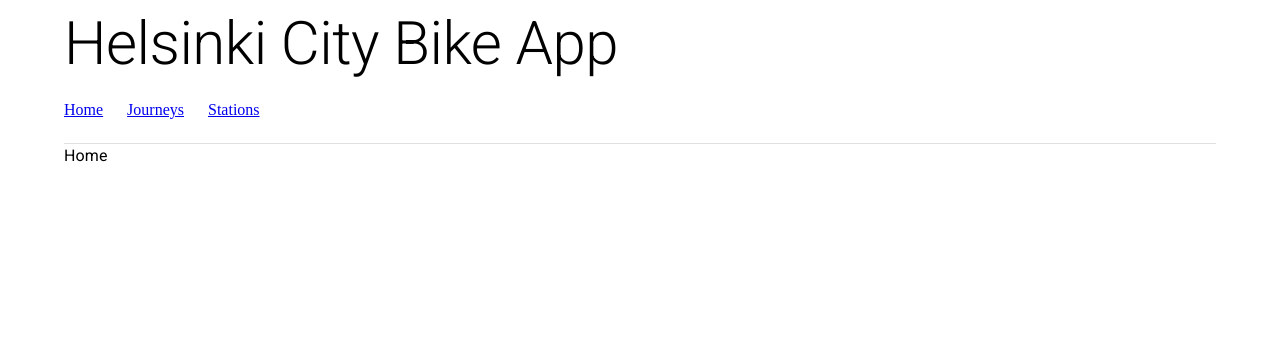
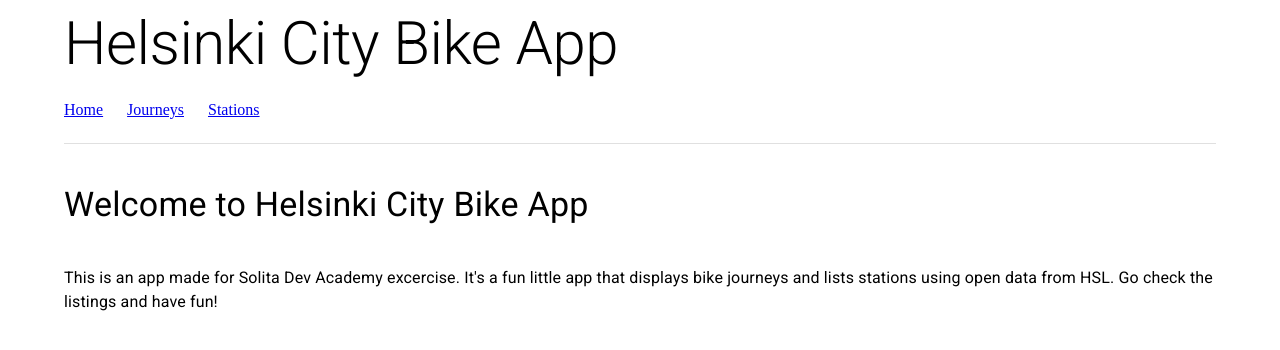
Before and after one commit to MVLehtinen/helsinki-city-bike-app-excercise, a React (Vite) app in the folder bike-ui/: page / in a window 1280 px wide. Shown: the top 350 px of the page. Built offline with nearby package versions, Linux system fonts and the light colour scheme.

Commit message:
Add some introduction text to the home page

```diff
--- a/bike-ui/src/pages/Home.jsx
+++ b/bike-ui/src/pages/Home.jsx
@@ -1,7 +1,18 @@
 import { Typography } from "@mui/material";
 
 function Home() {
-  return <Typography>Home</Typography>;
+  return (
+    <>
+      <Typography variant="h4" sx={{ mb: 5, mt: 5 }}>
+        Welcome to Helsinki City Bike App
+      </Typography>
+      <Typography>
+        This is an app made for Solita Dev Academy excercise. It's a fun little
+        app that displays bike journeys and lists stations using open data from
+        HSL. Go check the listings and have fun!
+      </Typography>
+    </>
+  );
 }
 
 export default Home;
```
